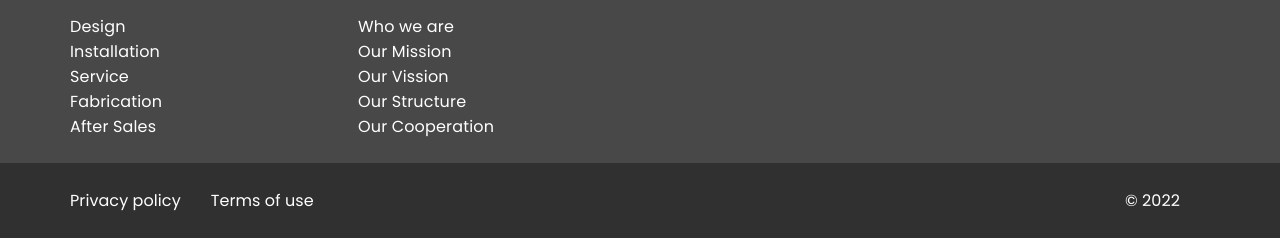
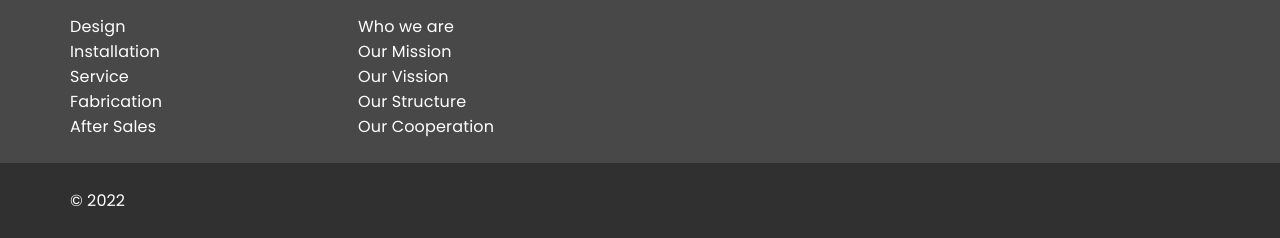
Before and after one commit to juuujeee/MCQ, a plain HTML site: page about.html in a window 1280 px wide. Shown: the part 2411-2649 px from the top of the page. Drawn offline with Linux system fonts and the light colour scheme; files whose address does not match are found by name.

Commit message:
remove terms and privacy

```diff
--- a/about.html
+++ b/about.html
@@ -312,14 +312,7 @@ championing benchmarks in energy-effi cient designed systems.
         </div>
         <div class="footer-secondary">
             <div  class="footer-container secondary-cont">
-                <ul>
-                    <li>
-                        <a href="#">Privacy policy</a>
-                    </li>
-                    <li>
-                        <a href="#">Terms of use</a>
-                    </li>
-                </ul>
+
                 <ul>
                     <li>
                        &copy; <span  class="jsYear"></span>
```
Also changed, not shown: contact.html (+1 -8 lines), index.html (+1 -8 lines), products.html (+1 -8 lines), services.html (+1 -8 lines).
